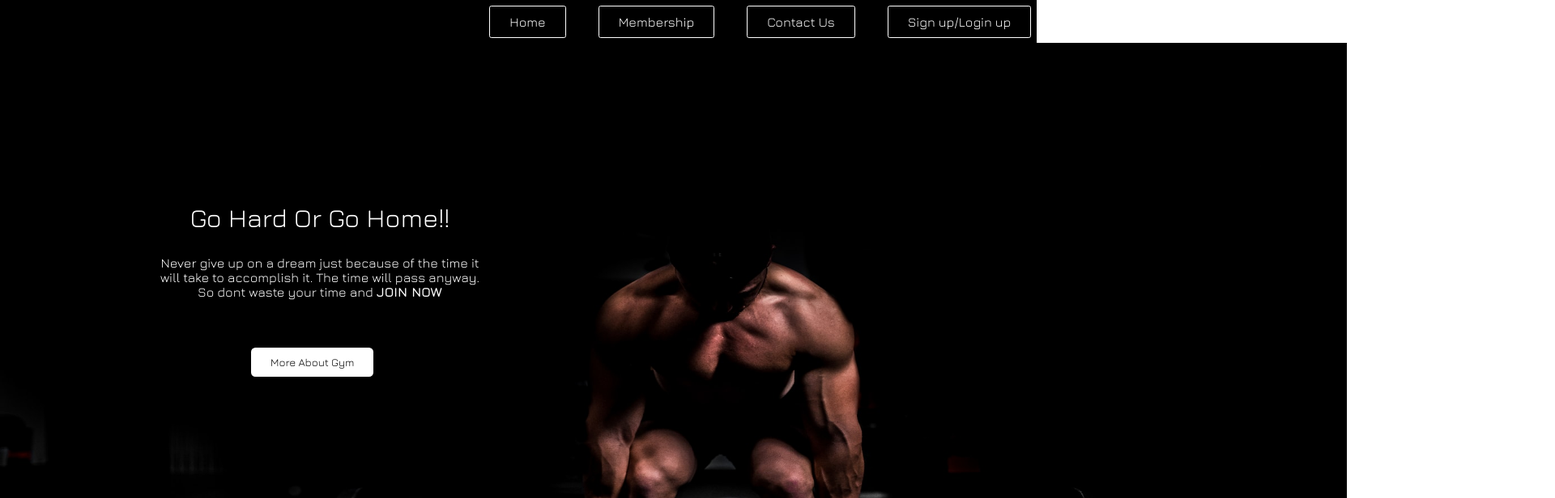
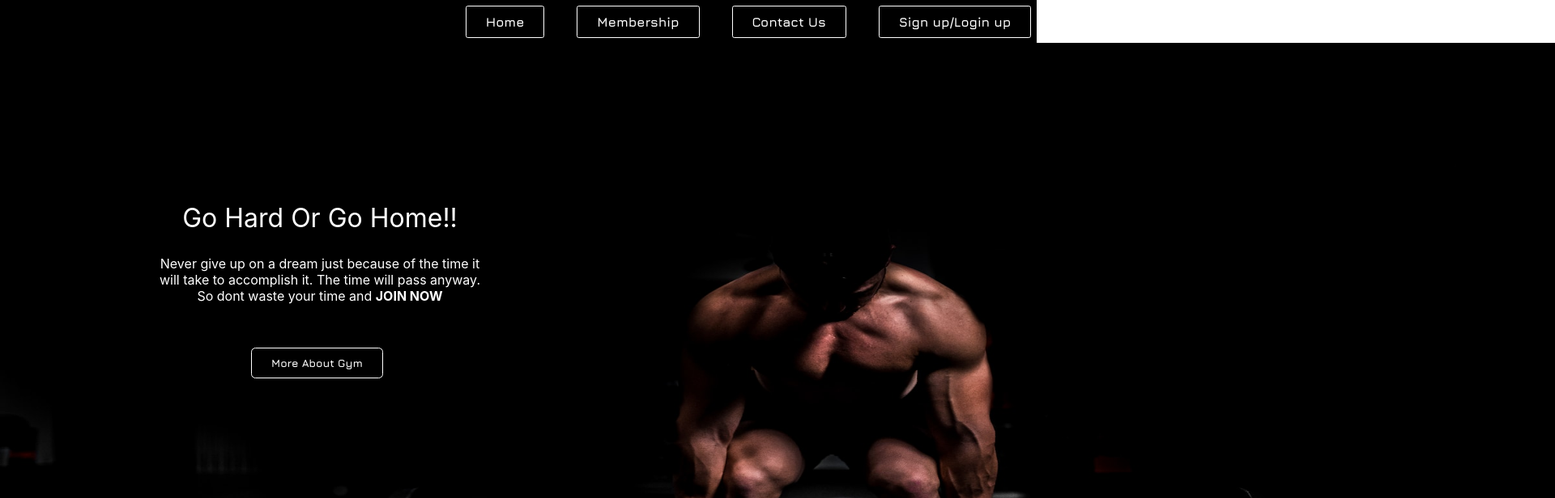
Before and after one commit to Salviusferns/fitnesstitan, a React (Create React App) app: page /Membership in a window 1280 px wide. Shown: the top 616 px of the page at 81% size, 1920 px wide, since content can reach past the window. Built offline with nearby package versions, Linux system fonts and the light colour scheme.

Commit message:
new components

```diff
--- a/src/App.js
+++ b/src/App.js
@@ -1,10 +1,12 @@
 import './App.css';
 import Homepage from './components/Hompage';
+import Navbar from './components/Navbar';
 
 function App() {
   return (
 
     <div className="App">
+      <Navbar/>
       <Homepage/>
     </div>
   );
--- a/src/components/Homepage.css
+++ b/src/components/Homepage.css
@@ -2,46 +2,10 @@
     background-color: black;
     font-family: "jura";
 }
-.navbar ul{
-    display: flex;
-    flex-direction: row;
-    list-style-type: none;
-    gap: 40px;
-    justify-content: flex-end;
-    margin: 0pt;
-    padding-bottom: 5pt;
-    padding-top: 5pt;
-    padding-right: 5pt;
-    font-size: 14pt;
-    font-family: "jura";
-    align-items: center;
-
-}
-
-.btn{
-    background-color: transparent;
-    border:none;
-    color: white;
-    padding: 10px 24px;
-    text-align: center;
-    font-size: 16px;
-    transition: 0.3s;
-    font-family: "jura";
-    border-radius: 2pt;
-    border: 1px solid white;
-
-  }
-
-  .btn:hover {
-    background-color: white;
-    color: black;
-    border-radius: 5pt;
-    border: 1px solid black;
-  }
 
 
 .info .mainpic{
-    width: 1663px;
+    width: 1920px;
     height: 900px;
 }
 
@@ -73,19 +37,21 @@
     left: 310px;
     top: 430px;
     font-size: 18;
-    background-color: white;
+    background-color: transparent;
     border:none;
-    color: black;
+    color: white;
     padding: 10px 24px;
     text-align: center;
     transition: 0.1s;
     font-family: "jura";
     border-radius: 4pt;
+    border: 1px solid white;
+    font-weight: 800;
 }
 .info .btnmore:hover {
-    background-color: transparent;
-    color: white;
+    background-color: white;
+    color: black;
     border-radius: 4pt;
-    border: 1px solid white;
-    font-weight:700;
+    border: 1px solid black;
+    font-weight: 800;
   }
--- a/src/components/Hompage.js
+++ b/src/components/Hompage.js
@@ -1,17 +1,8 @@
 import "./Homepage.css"
-import {Link} from "react-router-dom"
 import main from "../Images/main.jpg"
 export default function Homepage(props){
     return(
-        <div className="body">
-            <div className="navbar">
-                <ul>
-                    <button className="btn" component={Link} to="www.google.com" >Home</button>
-                    <button className="btn">Membership</button>
-                    <button className="btn">Contact Us</button>
-                    <button className="btn">Sign up/Login up</button>
-                </ul>
-            </div>
+
             <div className="info">
                 <img className="mainpic" src={main} alt="Training"/>
                 <header>Go Hard Or Go Home!!</header>
@@ -19,6 +10,5 @@ export default function Homepage(props){
 So dont waste your time and <strong>JOIN NOW</strong></p>
                 <button className="btnmore">More About Gym</button>
             </div>
-        </div>
     )
 }
--- /dev/null
+++ b/src/components/Membership.js
@@ -0,0 +1,5 @@
+export default function Membership(props){
+    return(
+        <div>hi</div>
+    )
+}
--- /dev/null
+++ b/src/components/Navbar.css
@@ -0,0 +1,38 @@
+.navbar ul{
+    display: flex;
+    flex-direction: row;
+    list-style-type: none;
+    gap: 40px;
+    justify-content: flex-end;
+    margin: 0pt;
+    padding-bottom: 5pt;
+    padding-top: 5pt;
+    padding-right: 5pt;
+    font-size: 14pt;
+    font-family: "jura";
+    align-items: center;
+
+}
+
+.btn{
+    background-color: transparent;
+    border:none;
+    color: white;
+    padding: 10px 24px;
+    text-align: center;
+    font-size: 16px;
+    transition: 0.3s;
+    font-family: "jura";
+    border-radius: 2pt;
+    border: 1px solid white;
+    font-weight: 800;
+
+  }
+
+  .btn:hover {
+    background-color: white;
+    color: black;
+    border-radius: 5pt;
+    border: 1px solid black;
+    font-weight: 800;
+  }
--- /dev/null
+++ b/src/components/Navbar.js
@@ -0,0 +1,16 @@
+import "./Navbar.css"
+export default function Navbar(props){
+    return(
+        <div className="body">
+            <div className="navbar">
+                <ul>
+
+                    <button className="btn">Home</button>
+                    <button className="btn">Membership</button>
+                    <button className="btn">Contact Us</button>
+                    <button className="btn">Sign up/Login up</button>
+                </ul>
+            </div>
+        </div>
+    )
+}
```
